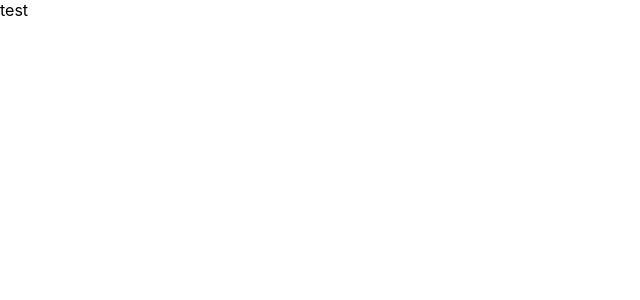
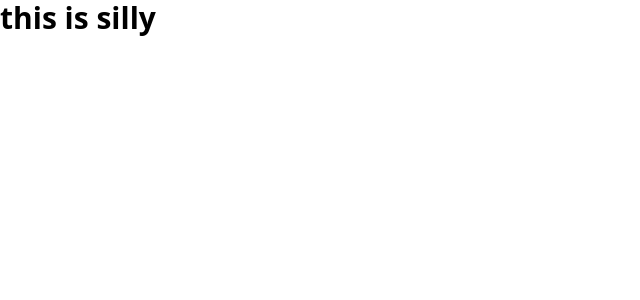
Before and after one commit to kittywizard/RaTsGenerator, a React (Create React App) app in the folder runaway-tales/: page / in a window 1280 px wide. Shown: the top 300 px of the page, without its empty margins (0-640 px from the left). Built offline with nearby package versions, Linux system fonts and the light colour scheme.

Commit message:
installed tailwind

```diff
--- a/runaway-tales/package.json
+++ b/runaway-tales/package.json
@@ -15,7 +15,8 @@
     "start": "react-scripts start",
     "build": "react-scripts build",
     "test": "react-scripts test",
-    "eject": "react-scripts eject"
+    "eject": "react-scripts eject",
+    "tailwind": "tailwindcss -i ./src/index.css -o ./public/style.css --watch"
   },
   "eslintConfig": {
     "extends": [
@@ -34,5 +35,8 @@
       "last 1 firefox version",
       "last 1 safari version"
     ]
+  },
+  "devDependencies": {
+    "tailwindcss": "^3.0.24"
   }
 }
--- a/runaway-tales/public/index.html
+++ b/runaway-tales/public/index.html
@@ -6,7 +6,7 @@
     <meta name="viewport" content="width=device-width, initial-scale=1" />
     <meta name="theme-color" content="#000000" />
 
-    <title>React App</title>
+    <title>Runaway Tales - A Writing Generator</title>
   </head>
   <body>
     <noscript>You need to enable JavaScript to run this app.</noscript>
--- /dev/null
+++ b/runaway-tales/public/style.css
@@ -0,0 +1,476 @@
+/*
+! tailwindcss v3.0.24 | MIT License | https://tailwindcss.com
+*/
+
+/*
+1. Prevent padding and border from affecting element width. (https://github.com/mozdevs/cssremedy/issues/4)
+2. Allow adding a border to an element by just adding a border-width. (https://github.com/tailwindcss/tailwindcss/pull/116)
+*/
+
+*,
+::before,
+::after {
+  box-sizing: border-box;
+  /* 1 */
+  border-width: 0;
+  /* 2 */
+  border-style: solid;
+  /* 2 */
+  border-color: #e5e7eb;
+  /* 2 */
+}
+
+::before,
+::after {
+  --tw-content: '';
+}
+
+/*
+1. Use a consistent sensible line-height in all browsers.
+2. Prevent adjustments of font size after orientation changes in iOS.
+3. Use a more readable tab size.
+4. Use the user's configured `sans` font-family by default.
+*/
+
+html {
+  line-height: 1.5;
+  /* 1 */
+  -webkit-text-size-adjust: 100%;
+  /* 2 */
+  /* 3 */
+  tab-size: 4;
+  /* 3 */
+  font-family: ui-sans-serif, system-ui, -apple-system, BlinkMacSystemFont, "Segoe UI", Roboto, "Helvetica Neue", Arial, "Noto Sans", sans-serif, "Apple Color Emoji", "Segoe UI Emoji", "Segoe UI Symbol", "Noto Color Emoji";
+  /* 4 */
+}
+
+/*
+1. Remove the margin in all browsers.
+2. Inherit line-height from `html` so users can set them as a class directly on the `html` element.
+*/
+
+body {
+  margin: 0;
+  /* 1 */
+  line-height: inherit;
+  /* 2 */
+}
+
+/*
+1. Add the correct height in Firefox.
+2. Correct the inheritance of border color in Firefox. (https://bugzilla.mozilla.org/show_bug.cgi?id=190655)
+3. Ensure horizontal rules are visible by default.
+*/
+
+hr {
+  height: 0;
+  /* 1 */
+  color: inherit;
+  /* 2 */
+  border-top-width: 1px;
+  /* 3 */
+}
+
+/*
+Add the correct text decoration in Chrome, Edge, and Safari.
+*/
+
+abbr:where([title]) {
+  -webkit-text-decoration: underline dotted;
+          text-decoration: underline dotted;
+}
+
+/*
+Remove the default font size and weight for headings.
+*/
+
+h1,
+h2,
+h3,
+h4,
+h5,
+h6 {
+  font-size: inherit;
+  font-weight: inherit;
+}
+
+/*
+Reset links to optimize for opt-in styling instead of opt-out.
+*/
+
+a {
+  color: inherit;
+  text-decoration: inherit;
+}
+
+/*
+Add the correct font weight in Edge and Safari.
+*/
+
+b,
+strong {
+  font-weight: bolder;
+}
+
+/*
+1. Use the user's configured `mono` font family by default.
+2. Correct the odd `em` font sizing in all browsers.
+*/
+
+code,
+kbd,
+samp,
+pre {
+  font-family: ui-monospace, SFMono-Regular, Menlo, Monaco, Consolas, "Liberation Mono", "Courier New", monospace;
+  /* 1 */
+  font-size: 1em;
+  /* 2 */
+}
+
+/*
+Add the correct font size in all browsers.
+*/
+
+small {
+  font-size: 80%;
+}
+
+/*
+Prevent `sub` and `sup` elements from affecting the line height in all browsers.
+*/
+
+sub,
+sup {
+  font-size: 75%;
+  line-height: 0;
+  position: relative;
+  vertical-align: baseline;
+}
+
+sub {
+  bottom: -0.25em;
+}
+
+sup {
+  top: -0.5em;
+}
+
+/*
+1. Remove text indentation from table contents in Chrome and Safari. (https://bugs.chromium.org/p/chromium/issues/detail?id=999088, https://bugs.webkit.org/show_bug.cgi?id=201297)
+2. Correct table border color inheritance in all Chrome and Safari. (https://bugs.chromium.org/p/chromium/issues/detail?id=935729, https://bugs.webkit.org/show_bug.cgi?id=195016)
+3. Remove gaps between table borders by default.
+*/
+
+table {
+  text-indent: 0;
+  /* 1 */
+  border-color: inherit;
+  /* 2 */
+  border-collapse: collapse;
+  /* 3 */
+}
+
+/*
+1. Change the font styles in all browsers.
+2. Remove the margin in Firefox and Safari.
+3. Remove default padding in all browsers.
+*/
+
+button,
+input,
+optgroup,
+select,
+textarea {
+  font-family: inherit;
+  /* 1 */
+  font-size: 100%;
+  /* 1 */
+  line-height: inherit;
+  /* 1 */
+  color: inherit;
+  /* 1 */
+  margin: 0;
+  /* 2 */
+  padding: 0;
+  /* 3 */
+}
+
+/*
+Remove the inheritance of text transform in Edge and Firefox.
+*/
+
+button,
+select {
+  text-transform: none;
+}
+
+/*
+1. Correct the inability to style clickable types in iOS and Safari.
+2. Remove default button styles.
+*/
+
+button,
+[type='button'],
+[type='reset'],
+[type='submit'] {
+  -webkit-appearance: button;
+  /* 1 */
+  background-color: transparent;
+  /* 2 */
+  background-image: none;
+  /* 2 */
+}
+
+/*
+Use the modern Firefox focus style for all focusable elements.
+*/
+
+:-moz-focusring {
+  outline: auto;
+}
+
+/*
+Remove the additional `:invalid` styles in Firefox. (https://github.com/mozilla/gecko-dev/blob/2f9eacd9d3d995c937b4251a5557d95d494c9be1/layout/style/res/forms.css#L728-L737)
+*/
+
+:-moz-ui-invalid {
+  box-shadow: none;
+}
+
+/*
+Add the correct vertical alignment in Chrome and Firefox.
+*/
+
+progress {
+  vertical-align: baseline;
+}
+
+/*
+Correct the cursor style of increment and decrement buttons in Safari.
+*/
+
+::-webkit-inner-spin-button,
+::-webkit-outer-spin-button {
+  height: auto;
+}
+
+/*
+1. Correct the odd appearance in Chrome and Safari.
+2. Correct the outline style in Safari.
+*/
+
+[type='search'] {
+  -webkit-appearance: textfield;
+  /* 1 */
+  outline-offset: -2px;
+  /* 2 */
+}
+
+/*
+Remove the inner padding in Chrome and Safari on macOS.
+*/
+
+::-webkit-search-decoration {
+  -webkit-appearance: none;
+}
+
+/*
+1. Correct the inability to style clickable types in iOS and Safari.
+2. Change font properties to `inherit` in Safari.
+*/
+
+::-webkit-file-upload-button {
+  -webkit-appearance: button;
+  /* 1 */
+  font: inherit;
+  /* 2 */
+}
+
+/*
+Add the correct display in Chrome and Safari.
+*/
+
+summary {
+  display: list-item;
+}
+
+/*
+Removes the default spacing and border for appropriate elements.
+*/
+
+blockquote,
+dl,
+dd,
+h1,
+h2,
+h3,
+h4,
+h5,
+h6,
+hr,
+figure,
+p,
+pre {
+  margin: 0;
+}
+
+fieldset {
+  margin: 0;
+  padding: 0;
+}
+
+legend {
+  padding: 0;
+}
+
+ol,
+ul,
+menu {
+  list-style: none;
+  margin: 0;
+  padding: 0;
+}
+
+/*
+Prevent resizing textareas horizontally by default.
+*/
+
+textarea {
+  resize: vertical;
+}
+
+/*
+1. Reset the default placeholder opacity in Firefox. (https://github.com/tailwindlabs/tailwindcss/issues/3300)
+2. Set the default placeholder color to the user's configured gray 400 color.
+*/
+
+input::-webkit-input-placeholder, textarea::-webkit-input-placeholder {
+  opacity: 1;
+  /* 1 */
+  color: #9ca3af;
+  /* 2 */
+}
+
+input:-ms-input-placeholder, textarea:-ms-input-placeholder {
+  opacity: 1;
+  /* 1 */
+  color: #9ca3af;
+  /* 2 */
+}
+
+input::placeholder,
+textarea::placeholder {
+  opacity: 1;
+  /* 1 */
+  color: #9ca3af;
+  /* 2 */
+}
+
+/*
+Set the default cursor for buttons.
+*/
+
+button,
+[role="button"] {
+  cursor: pointer;
+}
+
+/*
+Make sure disabled buttons don't get the pointer cursor.
+*/
+
+:disabled {
+  cursor: default;
+}
+
+/*
+1. Make replaced elements `display: block` by default. (https://github.com/mozdevs/cssremedy/issues/14)
+2. Add `vertical-align: middle` to align replaced elements more sensibly by default. (https://github.com/jensimmons/cssremedy/issues/14#issuecomment-634934210)
+   This can trigger a poorly considered lint error in some tools but is included by design.
+*/
+
+img,
+svg,
+video,
+canvas,
+audio,
+iframe,
+embed,
+object {
+  display: block;
+  /* 1 */
+  vertical-align: middle;
+  /* 2 */
+}
+
+/*
+Constrain images and videos to the parent width and preserve their intrinsic aspect ratio. (https://github.com/mozdevs/cssremedy/issues/14)
+*/
+
+img,
+video {
+  max-width: 100%;
+  height: auto;
+}
+
+/*
+Ensure the default browser behavior of the `hidden` attribute.
+*/
+
+[hidden] {
+  display: none;
+}
+
+*, ::before, ::after {
+  --tw-translate-x: 0;
+  --tw-translate-y: 0;
+  --tw-rotate: 0;
+  --tw-skew-x: 0;
+  --tw-skew-y: 0;
+  --tw-scale-x: 1;
+  --tw-scale-y: 1;
+  --tw-pan-x:  ;
+  --tw-pan-y:  ;
+  --tw-pinch-zoom:  ;
+  --tw-scroll-snap-strictness: proximity;
+  --tw-ordinal:  ;
+  --tw-slashed-zero:  ;
+  --tw-numeric-figure:  ;
+  --tw-numeric-spacing:  ;
+  --tw-numeric-fraction:  ;
+  --tw-ring-inset:  ;
+  --tw-ring-offset-width: 0px;
+  --tw-ring-offset-color: #fff;
+  --tw-ring-color: rgb(59 130 246 / 0.5);
+  --tw-ring-offset-shadow: 0 0 #0000;
+  --tw-ring-shadow: 0 0 #0000;
+  --tw-shadow: 0 0 #0000;
+  --tw-shadow-colored: 0 0 #0000;
+  --tw-blur:  ;
+  --tw-brightness:  ;
+  --tw-contrast:  ;
+  --tw-grayscale:  ;
+  --tw-hue-rotate:  ;
+  --tw-invert:  ;
+  --tw-saturate:  ;
+  --tw-sepia:  ;
+  --tw-drop-shadow:  ;
+  --tw-backdrop-blur:  ;
+  --tw-backdrop-brightness:  ;
+  --tw-backdrop-contrast:  ;
+  --tw-backdrop-grayscale:  ;
+  --tw-backdrop-hue-rotate:  ;
+  --tw-backdrop-invert:  ;
+  --tw-backdrop-opacity:  ;
+  --tw-backdrop-saturate:  ;
+  --tw-backdrop-sepia:  ;
+}
+
+.text-3xl {
+  font-size: 1.875rem;
+  line-height: 2.25rem;
+}
+
+.font-bold {
+  font-weight: 700;
+}
--- a/runaway-tales/src/App.js
+++ b/runaway-tales/src/App.js
@@ -2,8 +2,8 @@
 
 function App() {
   return (
-    <div className="App">
-      test
+    <div className="text-3xl font-bold">
+      this is silly
     </div>
   );
 }
--- a/runaway-tales/src/index.css
+++ b/runaway-tales/src/index.css
@@ -1,13 +1,3 @@
-body {
-  margin: 0;
-  font-family: -apple-system, BlinkMacSystemFont, 'Segoe UI', 'Roboto', 'Oxygen',
-    'Ubuntu', 'Cantarell', 'Fira Sans', 'Droid Sans', 'Helvetica Neue',
-    sans-serif;
-  -webkit-font-smoothing: antialiased;
-  -moz-osx-font-smoothing: grayscale;
-}
-
-code {
-  font-family: source-code-pro, Menlo, Monaco, Consolas, 'Courier New',
-    monospace;
-}
+@tailwind base;
+@tailwind components;
+@tailwind utilities;
--- /dev/null
+++ b/runaway-tales/tailwind.config.js
@@ -0,0 +1,7 @@
+module.exports = {
+  content: ["./src/**/*.{html,js}"],
+  theme: {
+    extend: {},
+  },
+  plugins: [],
+}
```
